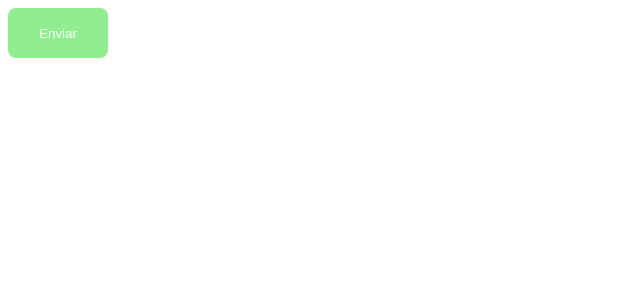
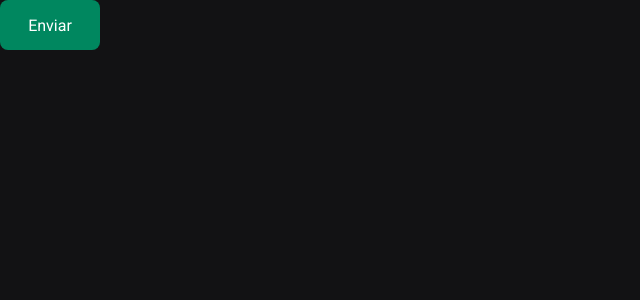
Before and after one commit to andrerousselet/ignite-timer, a React (Vite) app: page / in a window 1280 px wide. Shown: the top 300 px of the page, without its empty margins (0-640 px from the left). Built offline with nearby package versions, Linux system fonts and the light colour scheme.

Commit message:
feat(fonts, global style): add Roboto fonts, default colors and global styles

```diff
--- a/index.html
+++ b/index.html
@@ -2,7 +2,13 @@
 <html lang="en">
   <head>
     <meta charset="UTF-8" />
+    <link rel="preconnect" href="https://fonts.googleapis.com" />
+    <link rel="preconnect" href="https://fonts.gstatic.com" crossorigin />
     <meta name="viewport" content="width=device-width, initial-scale=1.0" />
+    <link
+      href="https://fonts.googleapis.com/css2?family=Roboto+Mono:wght@700&family=Roboto:wght@400;700&display=swap"
+      rel="stylesheet"
+    />
     <title>Ignite Timer</title>
   </head>
   <body>
--- a/src/App.tsx
+++ b/src/App.tsx
@@ -1,11 +1,14 @@
 import { ThemeProvider } from "styled-components";
 import { Button } from "./components/Button";
 import { defaultTheme } from "./styles/themes/default";
+import { GlobalStyle } from "./styles/global";
 
 function App() {
   return (
     <ThemeProvider theme={defaultTheme}>
       <Button />
+
+      <GlobalStyle />
     </ThemeProvider>
   );
 }
--- a/src/components/Button.styles.ts
+++ b/src/components/Button.styles.ts
@@ -7,5 +7,5 @@
   cursor: pointer;
   height: 50px;
   width: 100px;
-  background-color: ${props => props.theme.primary};
+  background-color: ${props => props.theme["green-500"]};
 `
--- /dev/null
+++ b/src/styles/global.ts
@@ -0,0 +1,25 @@
+import { createGlobalStyle } from "styled-components";
+
+export const GlobalStyle = createGlobalStyle`
+  * {
+    box-sizing: border-box;
+    margin: 0;
+    padding: 0;
+  }
+
+  :focus {
+    box-shadow: 0 0 0 2px ${props => props.theme["green-500"]};
+    outline: none;
+  }
+
+  body {
+    background-color: ${props => props.theme["gray-900"]};
+    color: ${props => props.theme["gray-300"]}
+  }
+
+  body, input, textarea, button {
+    font-family: "Roboto", sans-serif;
+    font-weight: 400;
+    font-size: 1rem;
+  }
+`
--- a/src/styles/themes/default.ts
+++ b/src/styles/themes/default.ts
@@ -1,5 +1,21 @@
 export const defaultTheme = {
   white: "#FFFFFF",
-  primary: "lightgreen",
-  secondary: "darkgreen"
+
+  "gray-100": "#E1E1E6",
+  "gray-300": "#C4C4CC",
+  "gray-400": "#8D8D99",
+  "gray-500": "#7C7C8A",
+  "gray-600": "#323238",
+  "gray-700": "#29292E",
+  "gray-800": "#202024",
+  "gray-900": "#121214",
+
+  "green-300": "#00B37E",
+  "green-500": "#00875F",
+  "green-700": "#015F43",
+
+  "red-500": "#AB222E",
+  "red-700": "#7A1921",
+
+  "yellow-500": "#FBA94C",
 }
```
